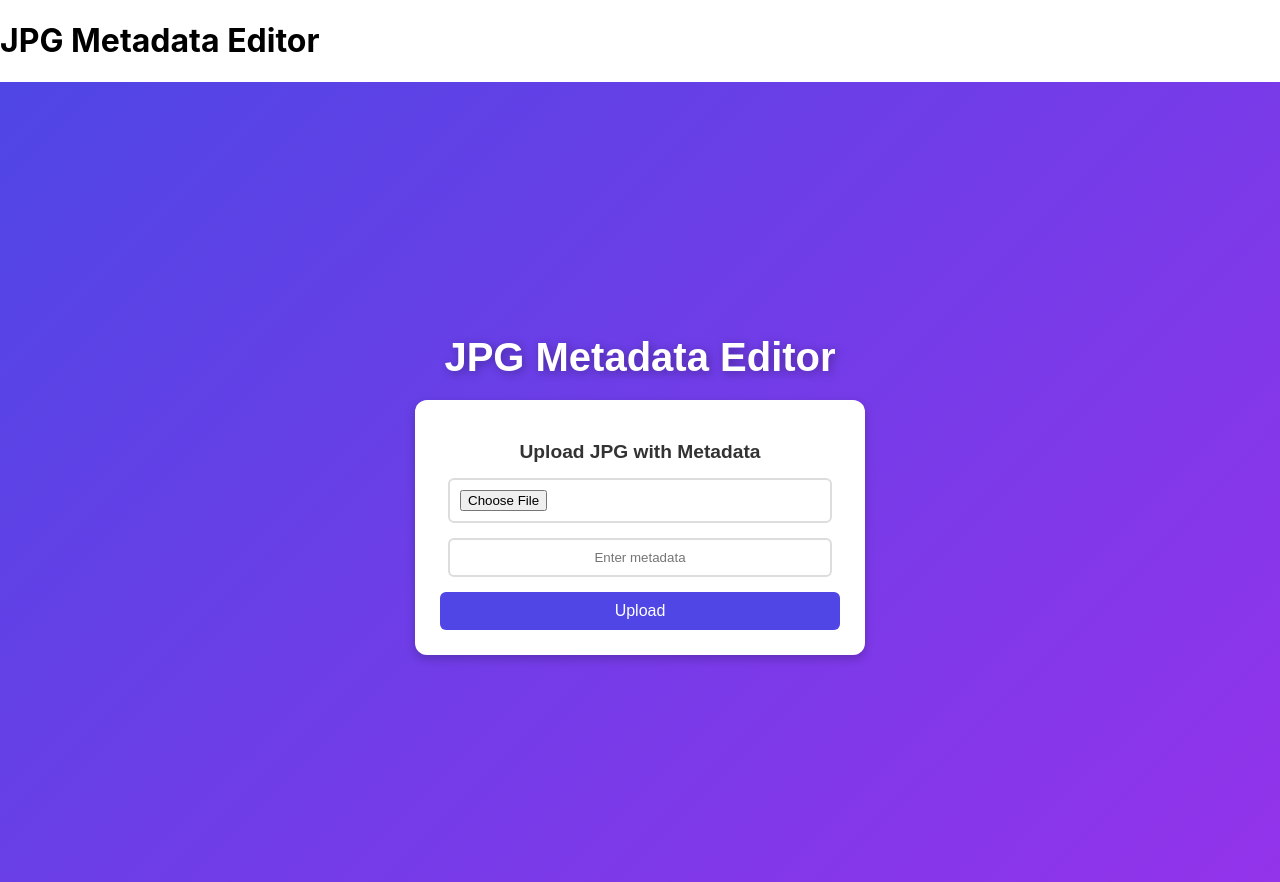
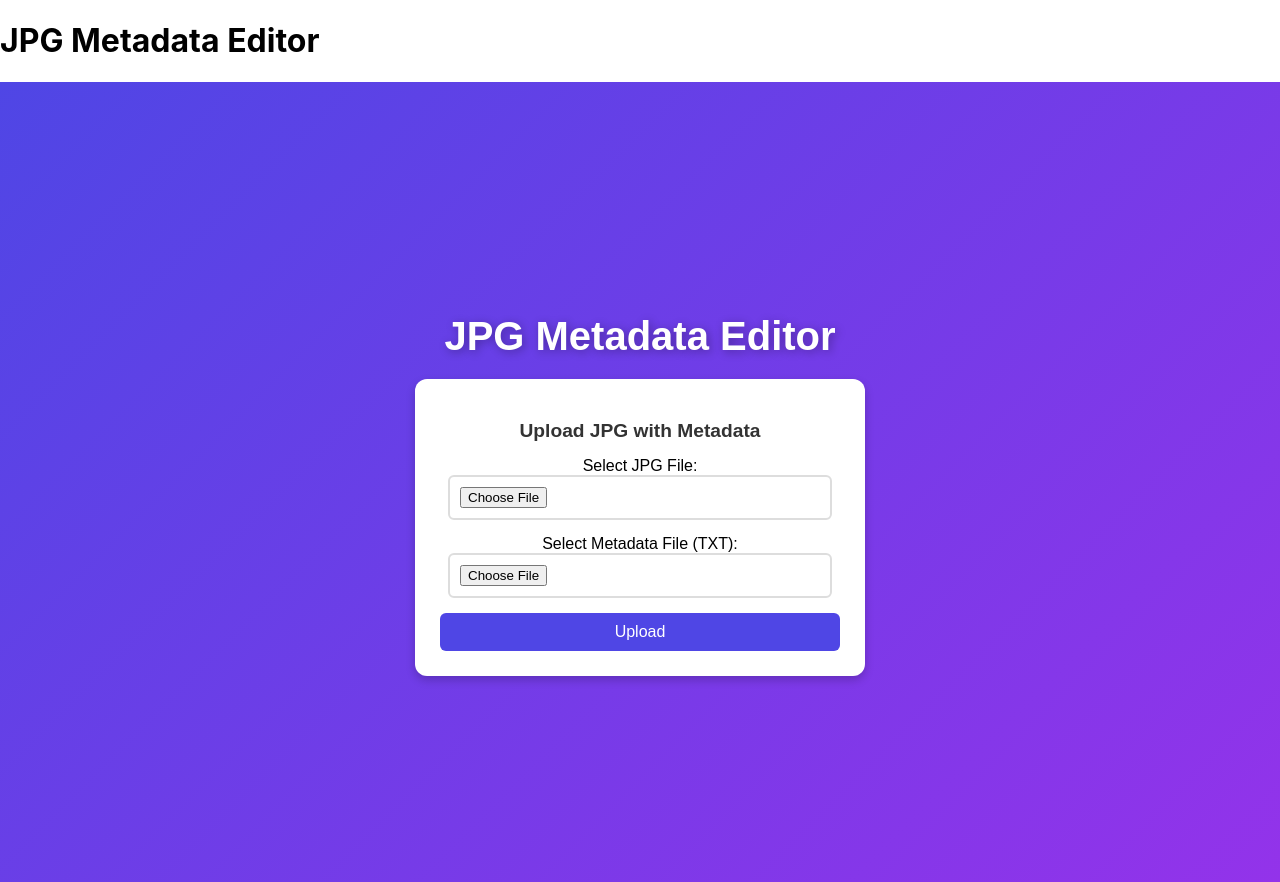
Before and after one commit to Artem1301/Metadata, a React (Create React App) app in the folder frontend/: page / in a window 1280 px wide. Built offline with nearby package versions, Linux system fonts and the light colour scheme.

Commit message:
Updating (frontend). I have added uploader

```diff
--- a/frontend/src/components/FileUploader.js
+++ b/frontend/src/components/FileUploader.js
@@ -3,19 +3,26 @@ import "../styles/App.css";
 
 export default function MetadataUploader() {
     const [selectedFile, setSelectedFile] = useState(null);
+    const [metadataFile, setMetadataFile] = useState(null);
     const [metadata, setMetadata] = useState("");
 
     const handleFileChange = (event) => {
         setSelectedFile(event.target.files[0]);
     };
 
-    const handleMetadataChange = (event) => {
-        setMetadata(event.target.value);
+    const handleMetadataFileChange = (event) => {
+        const file = event.target.files[0];
+        setMetadataFile(file);
+        if (file) {
+            const reader = new FileReader();
+            reader.onload = (e) => setMetadata(e.target.result);
+            reader.readAsText(file);
+        }
     };
 
     const handleUpload = () => {
         if (!selectedFile || !metadata) {
-            alert("Please select a file and enter metadata.");
+            alert("Please select a JPG file and a metadata file.");
             return;
         }
 
@@ -32,18 +39,19 @@ export default function MetadataUploader() {
             <h1 className="title">JPG Metadata Editor</h1>
             <div className="upload-box">
                 <h2 className="subtitle">Upload JPG with Metadata</h2>
+                <label className="file-label">Select JPG File:</label>
                 <input
                     type="file"
                     accept="image/jpeg"
                     onChange={handleFileChange}
                     className="file-input"
                 />
+                <label className="file-label">Select Metadata File (TXT):</label>
                 <input
-                    type="text"
-                    placeholder="Enter metadata"
-                    value={metadata}
-                    onChange={handleMetadataChange}
-                    className="text-input"
+                    type="file"
+                    accept=".txt"
+                    onChange={handleMetadataFileChange}
+                    className="file-input"
                 />
                 <button
                     onClick={handleUpload}
--- a/frontend/src/styles/App.css
+++ b/frontend/src/styles/App.css
@@ -81,3 +81,7 @@
 .upload-button:active {
   transform: scale(0.95);
 }
+
+.file-label{
+  color: black;
+}
```
